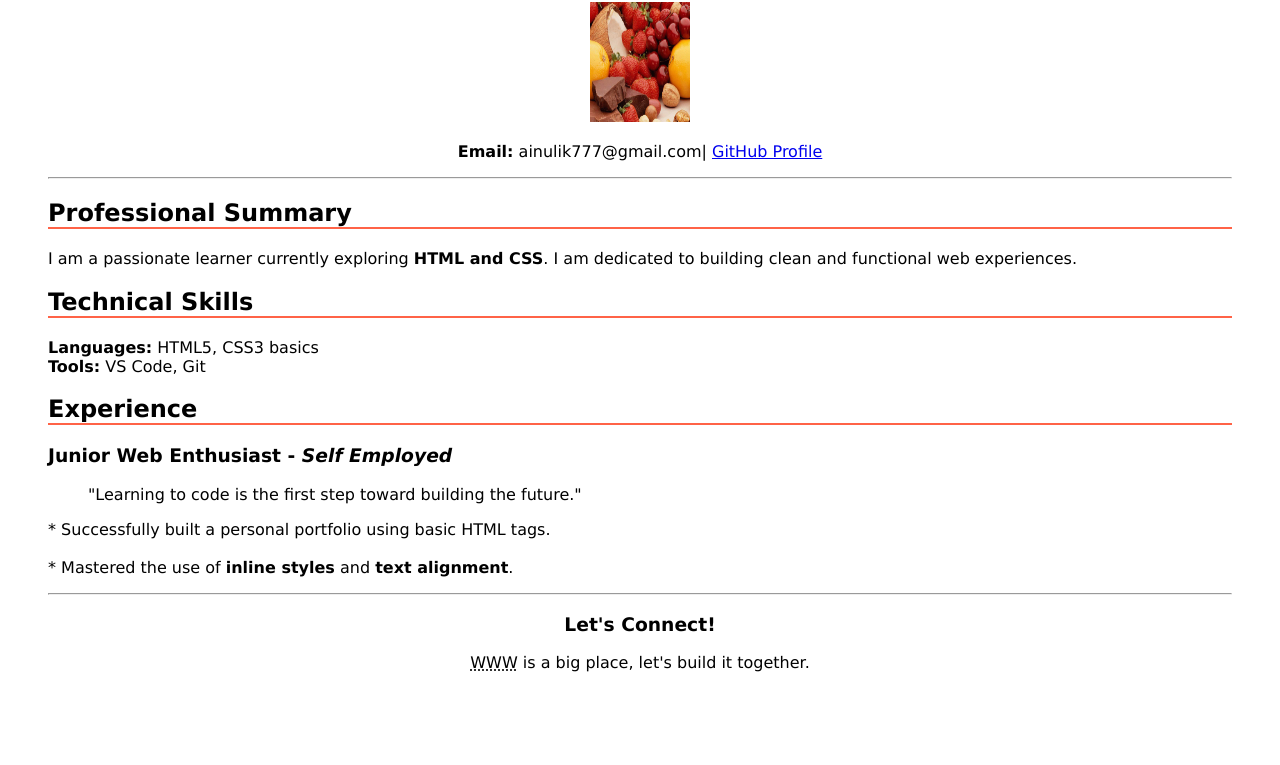
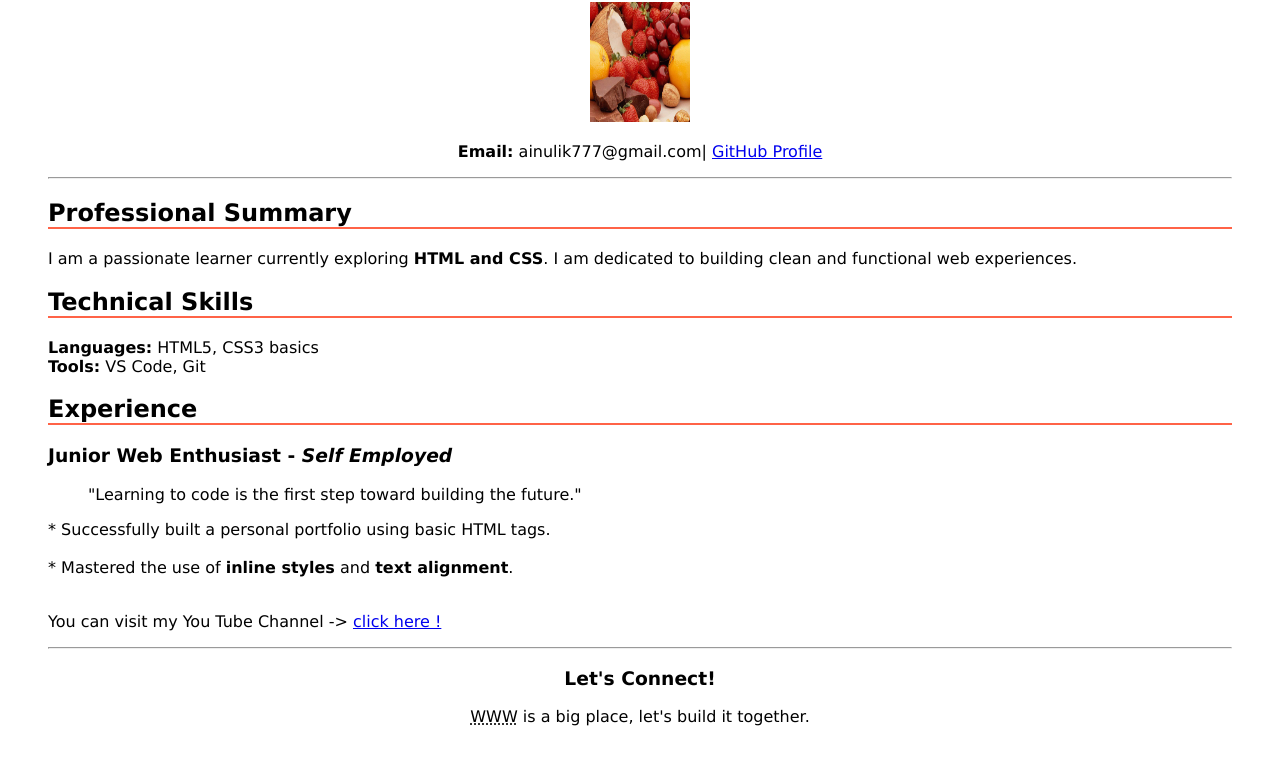
Before and after one commit to Ainul-Khan/Portfolio-Ainul-1038, a plain HTML site: page index.html in a window 1280 px wide. Shown: the part 127-892 px from the top of the page. Before the commit the page ends 863 px from the top, so only its background shows below. Drawn offline with Linux system fonts and the light colour scheme.

Commit message:
Update index.html

```diff
--- a/index.html
+++ b/index.html
@@ -38,6 +38,7 @@
         <br>
         * Mastered the use of <b>inline styles</b> and <b>text alignment</b>.
     </p>
+    <p><br> You can visit my You Tube Channel -> <a href="https://www.youtube.com/">click here !</a> </p>
 
     <hr>
 
@@ -48,4 +49,5 @@
 
 </body>
 
+
 </html>
```
